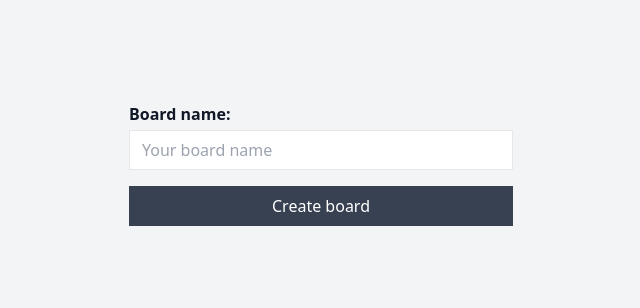
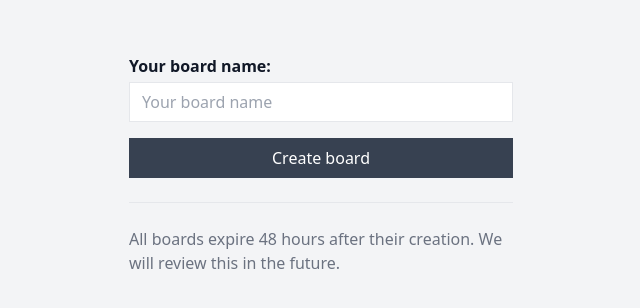
Before and after one commit to vitorleonel/devretro-app, a Vue app: page / in a window 1280 px wide. Shown: the part 236-544 px from the top of the page, without its empty margins (319-959 px from the left). Built offline with nearby package versions, Linux system fonts and the light colour scheme; no server answers.

Commit message:
add expires message on home page

```diff
--- a/src/components/BoardHeader/BoardHeader.vue
+++ b/src/components/BoardHeader/BoardHeader.vue
@@ -33,7 +33,7 @@ export default Vue.extend({
         return;
       }
 
-      const boardExpiredIn = dayjs(this.board.createdAt).add(1, "day");
+      const boardExpiredIn = dayjs(this.board.createdAt).add(2, "day");
       const current = dayjs();
 
       return current.to(boardExpiredIn);
--- a/src/views/Home/Home.vue
+++ b/src/views/Home/Home.vue
@@ -6,9 +6,10 @@
       @submit.prevent="submitForm"
     >
       <InputField
-        label="Board name:"
+        label="Your board name:"
         name="boardName"
         placeholder="Your board name"
+        autofocus
         v-model="boardName"
         :disabled="loading"
       />
@@ -23,6 +24,13 @@
         >{{ !loading ? "Create board" : "Creating board..." }}</Button
       >
     </form>
+
+    <div class="w-full max-w-sm mx-auto mt-6 pt-6 border-t">
+      <p class="text-gray-500">
+        All boards expire 48 hours after their creation. We will review this in
+        the future.
+      </p>
+    </div>
   </GuestLayout>
 </template>
 
```
